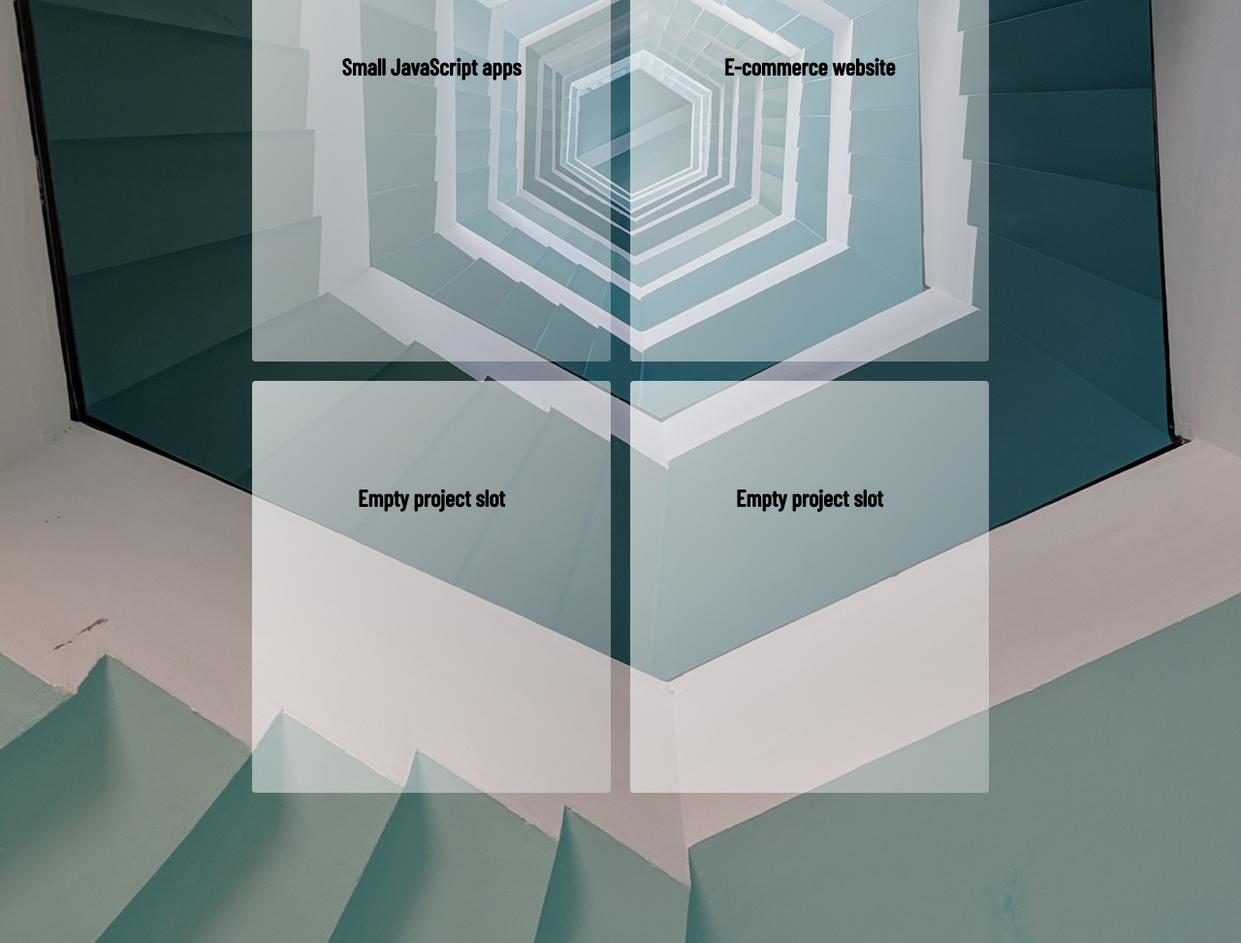
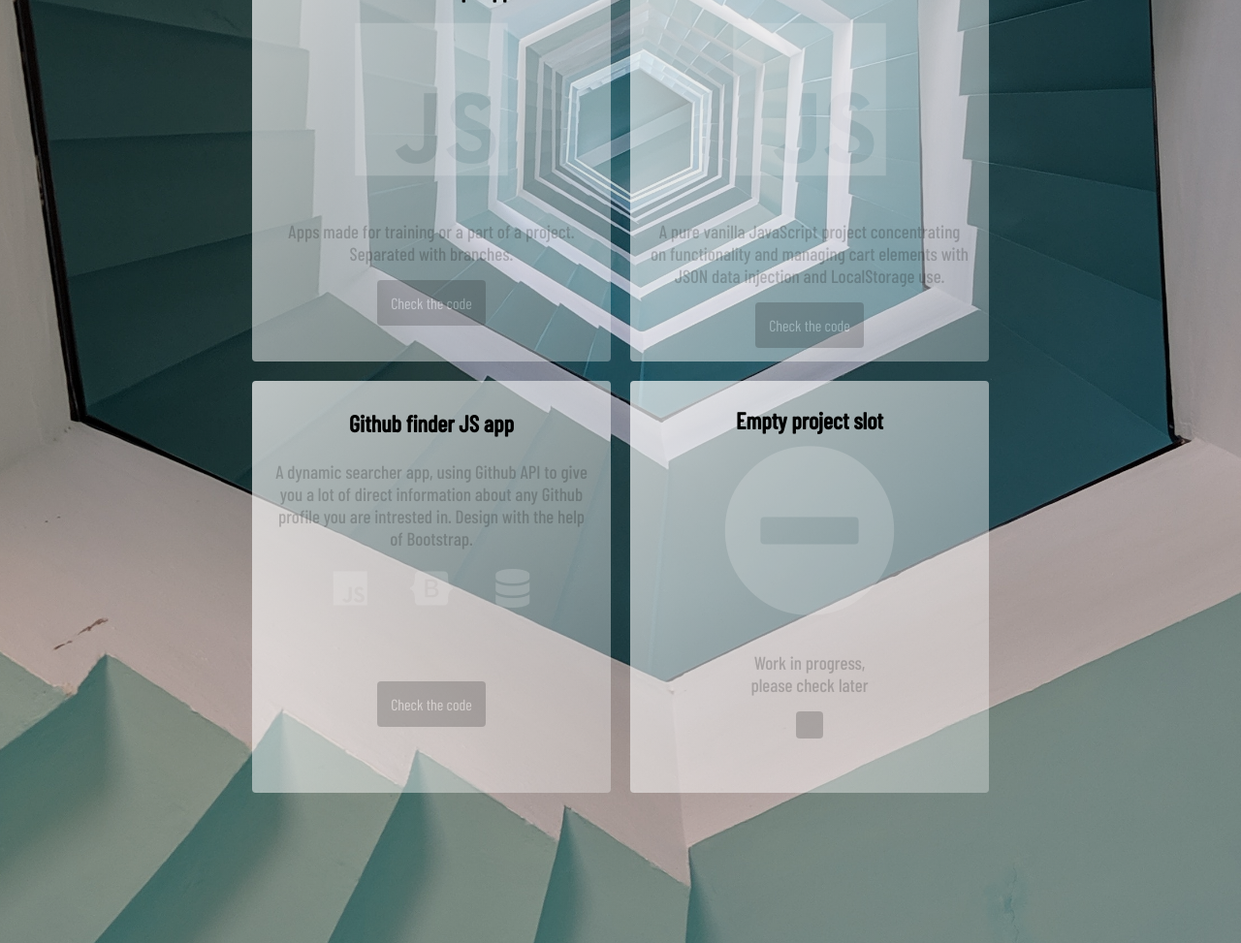
Before and after one commit to kristofkruller/Portfolio, a plain HTML site: page Projectspage/projects.html in a window 1280 px wide. Shown: the part 891-1864 px from the top of the page at 97% size. Drawn offline with nearby package versions, Linux system fonts and the light colour scheme.

Commit message:
git finder project and css update

```diff
--- a/Projectspage/projects.css
+++ b/Projectspage/projects.css
@@ -205,11 +205,17 @@
   #overlay {
     height: 100%;
     width: 100%;
-    opacity: 0;
+    opacity: 0.2;
+    display: flex;
+    flex-direction: column;
+    align-content: center;
+    margin-bottom: 10rem;
     transition: 1s ease-in-out;
+
   }
   #overlay:hover {
     opacity: 1;
+    margin-bottom: 0;
   }
   .projects__card i {
     color: var(--main-font-color);
--- a/Projectspage/projects.html
+++ b/Projectspage/projects.html
@@ -37,7 +37,8 @@
             <span id="overlay">
               <p class="intro">
                 All made from total scratch and contains HTML CSS and vanilla JavaScript solutions.
-                I started to build this up on the first day I decided to learn web-development. <br>
+                I started to build this up on the first day I decided to learn web-development.
+                <br>
                 <i class="fab fa-html5"></i>
                 <i class="fab fa-css3-alt"></i>
                 <i class="fab fa-js"></i>
@@ -70,11 +71,15 @@
             </span>
           </div>
           <div class="projects__card">
-            <h2>Empty project slot</h2>
+            <h2>Github finder JS app</h2>
             <span id="overlay">
-              <i class="fas fa-minus-circle"></i>
-              <p>Work in progress, <br> please check later</p>
-              <div class="projects__btn"><button></button></div>
+              <p class="intro">A dynamic searcher app, using Github API to give you a lot of direct information about any Github profile you are intrested in. Design with the help of Bootstrap.
+              <br>
+              <i class="fab fa-js"></i>
+              <i class="fab fa-bootstrap"></i>
+              <i class="fas fa-database"></i>
+              </p>
+              <div class="projects__btn"><a href="https://github.com/kristofkruller/finderForGithub"><button>Check the code</button></a></div>
             </span>
           </div>
           <div class="projects__card">
```
